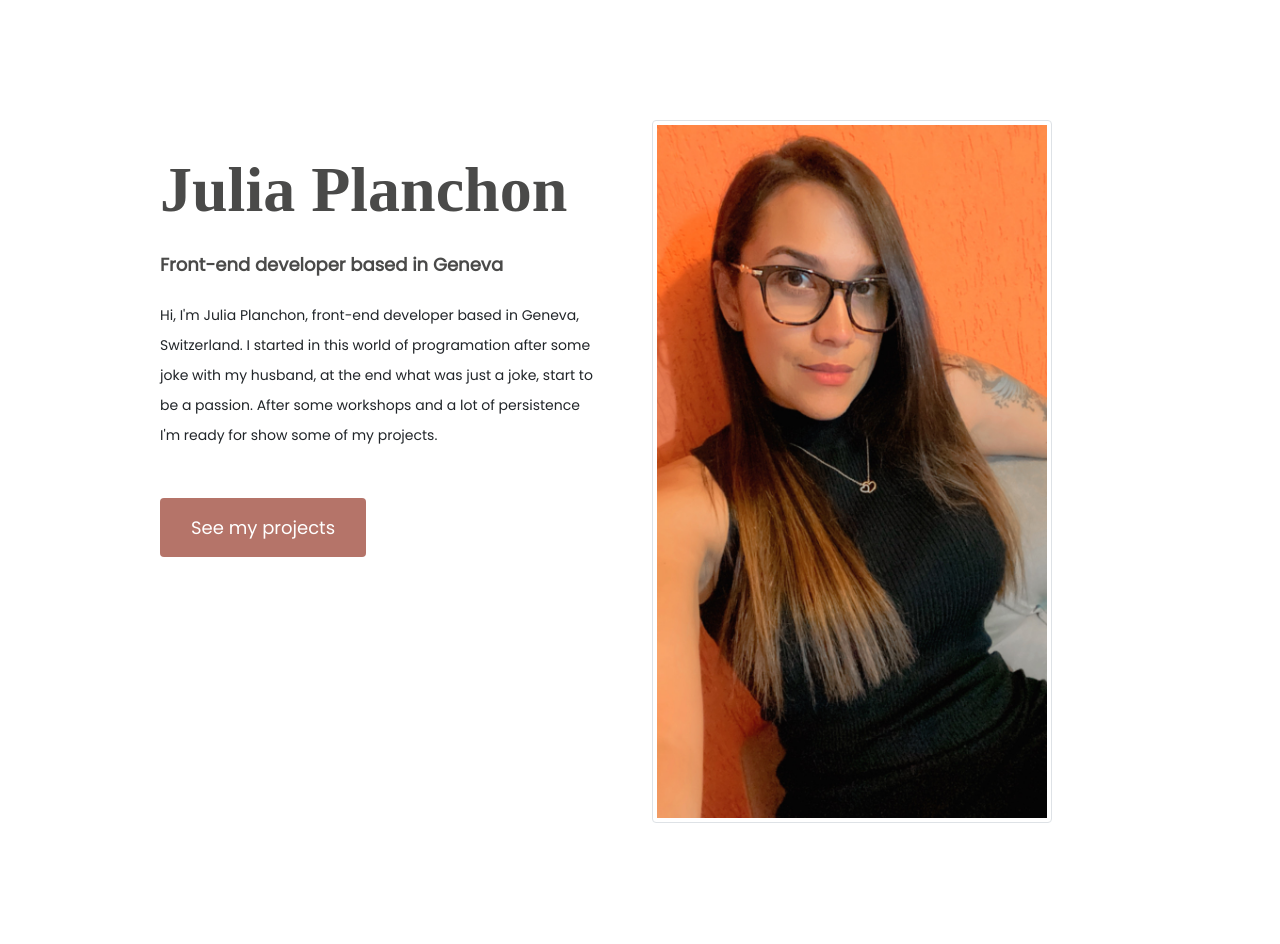
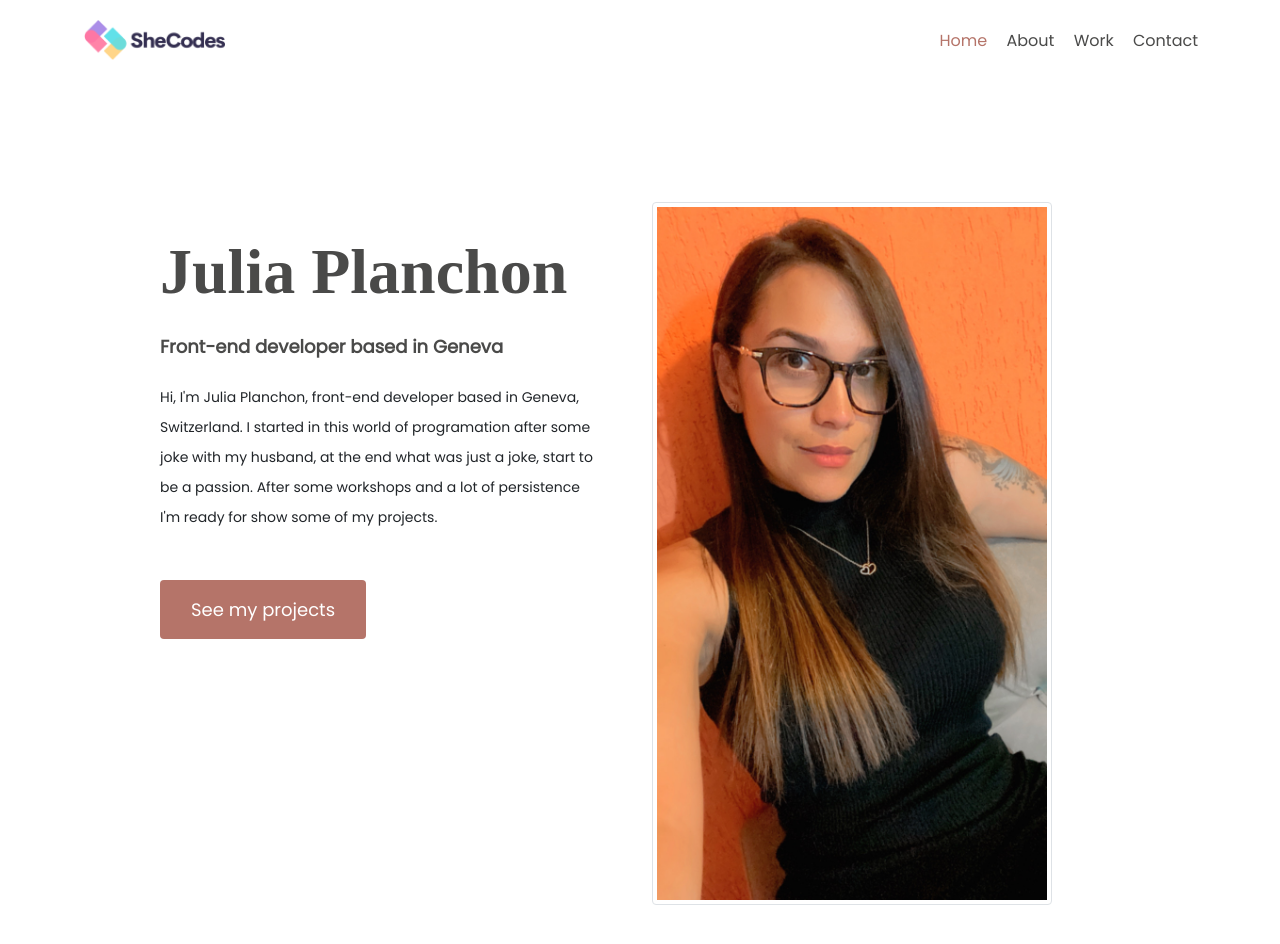
Before and after one commit to jujuPlanchon/Final-project-responsive, a plain HTML site: page about.html in a window 1280 px wide. Drawn offline with nearby package versions, Linux system fonts and the light colour scheme; a web font is replaced by a local one.

Commit message:
added nav bar to all the pages

```diff
--- a/about.html
+++ b/about.html
@@ -30,6 +30,32 @@
     <title>About - Julia Planchon</title>
   </head>
   <body>
+    <div class="container">
+      <nav class="d-flex justify-content-between">
+        <a href="/index.html" target="_blank">
+          <img src="/images/logo.png" class="logo d-none d-md-block" alt="" />
+          <img
+            src="/images/small-logo.jpeg"
+            class="logo d-block d-md-none"
+            alt=""
+          />
+        </a>
+        <ul>
+          <li class="active">
+            <a href="/index.html" target="_blank">Home</a>
+          </li>
+          <li>
+            <a href="/about.html" target="_blank">About</a>
+          </li>
+          <li>
+            <a href="/work.html" target="_blank">Work</a>
+          </li>
+          <li>
+            <a href="/contact.html" target="_blank">Contact</a>
+          </li>
+        </ul>
+      </nav>
+    </div>
     <div class="content-container container">
       <div class="row">
         <div class="col-lg-6">
```
Also changed, not shown: contact.html (+26 -0 lines), index.html (+3 -1 lines), work.html (+26 -0 lines).
